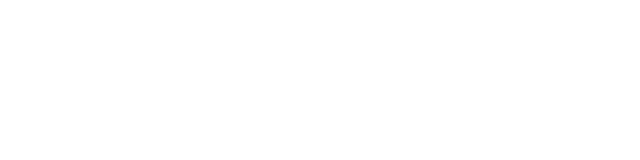
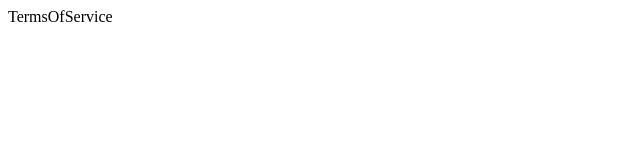
Before and after one commit to LernItApp/LernItAPI, a React (Create React App) app: page /termsofservice in a window 1280 px wide. Before the commit this address had no page. Shown: the top 160 px of the page, without its empty margins (0-640 px from the left). Built offline with nearby package versions, Linux system fonts and the light colour scheme.

Commit message:
Added routes for privacy, contact, and termsofservice.

```diff
--- a/src/App.js
+++ b/src/App.js
@@ -5,6 +5,9 @@ import Home from "./pages/Home.js";
 import Login from "./pages/Login.js";
 import SignUp from "./pages/SignUp.js";
 import CreateStudyList from "./pages/CreateStudyList.js";
+import TermsOfService from "./pages/TermsOfService.js";
+import Contact from "./pages/Contact.js";
+import Privacy from "./pages/Privacy.js";
 
 function App() {
   return (
@@ -14,6 +17,9 @@ function App() {
         <Route exact path="/login" element={<Login />} />
         <Route exact path="/signup" element={<SignUp />} />
         <Route exact path="/create-study-list" element={<CreateStudyList />} />
+        <Route exact path="/privacy" element={<Privacy />} />
+        <Route exact path="/contact" element={<Contact />} />
+        <Route exact path="/termsofservice" element={<TermsOfService />} />
       </Routes>
     </Router>
   );
```
